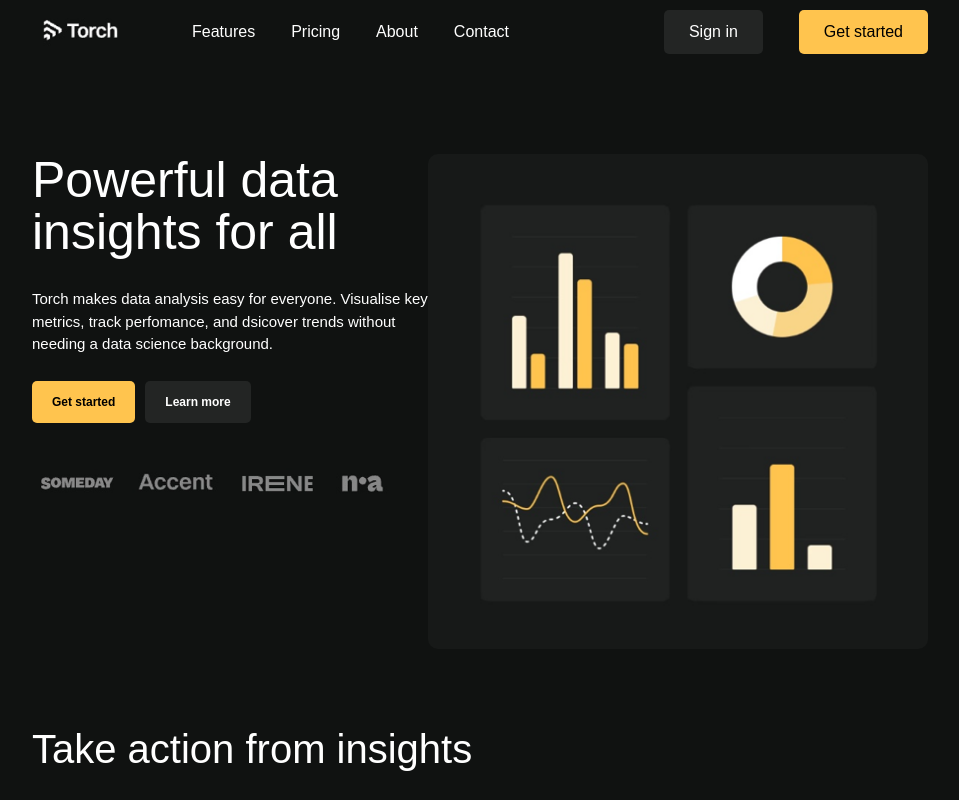
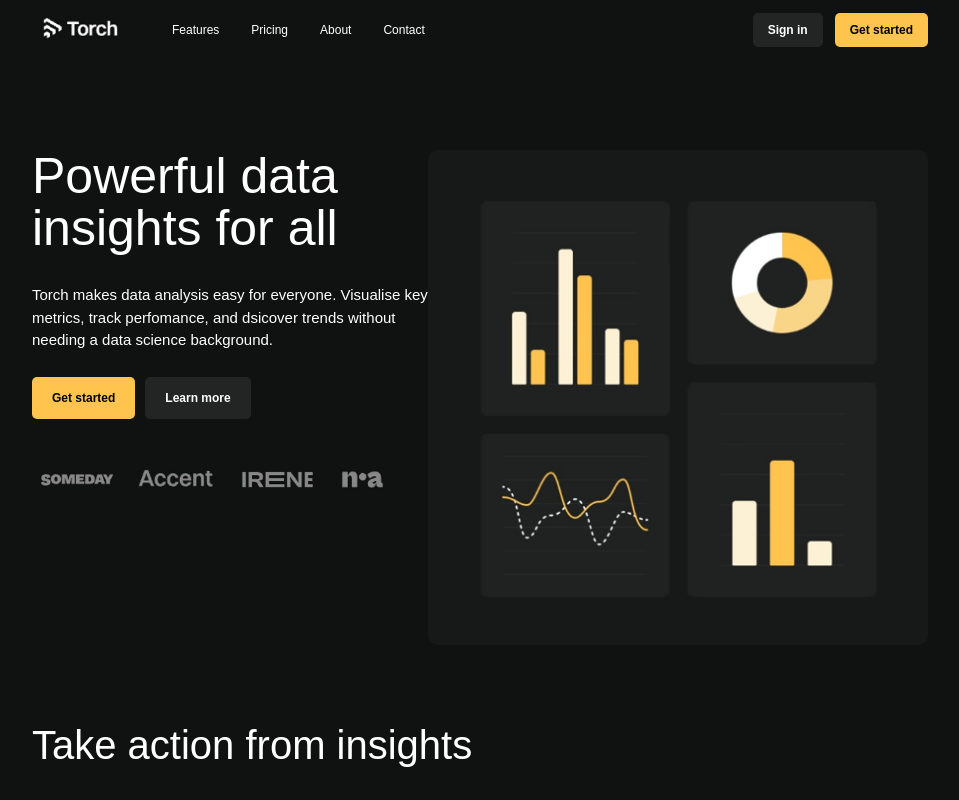
Before and after one commit to AlexanderMenshikoff/business_proj, a Next.js app: page / in a window 1280 px wide. Shown: the top 800 px of the page, without its empty margins (160-1119 px from the left). Built offline with nearby package versions, Linux system fonts and the light colour scheme.

Commit message:
changed some sizes for text and buttons

```diff
--- a/src/app/components/NavigationPanel.tsx
+++ b/src/app/components/NavigationPanel.tsx
@@ -4,26 +4,34 @@ import Button from './Button';
 const NavigationPanel = () => {
   return (
     <nav className="flex w-[100vw] justify-between items-center mt-[10px]">
-      <div className="flex gap-15">
+      <div className="flex gap-10">
         <Image src="/logo.png" height={50} width={100} alt="Logo" />
-        <ul className="flex gap-9 items-center">
-          <li>Features</li>
-          <li>Pricing</li>
-          <li>About</li>
-          <li>Contact</li>
+        <ul className="flex gap-8 items-center">
+          <li className="text-[12px]">
+            <a>Features</a>
+          </li>
+          <li className="text-[12px]">
+            <a>Pricing</a>
+          </li>
+          <li className="text-[12px]">
+            <a>About</a>
+          </li>
+          <li className="text-[12px]">
+            <a>Contact</a>
+          </li>
         </ul>
       </div>
 
-      <div className="flex gap-9">
+      <div className="flex gap-3">
         <Button
           className={
-            'rounded-[5px] bg-[#232524] py-[10px] px-[25px] cursor-pointer'
+            'rounded-[5px] bg-[#232524] py-[8px] px-[15px] cursor-pointer text-[12px] font-bold'
           }
           text={'Sign in'}
         />
         <Button
           className={
-            'rounded-[5px] bg-[#ffc44e] py-[10px] px-[25px] cursor-pointer text-black'
+            'rounded-[5px] bg-[#ffc44e] py-[8px] px-[15px] cursor-pointer text-black text-[12px] font-bold'
           }
           text={'Get started'}
         />
```
